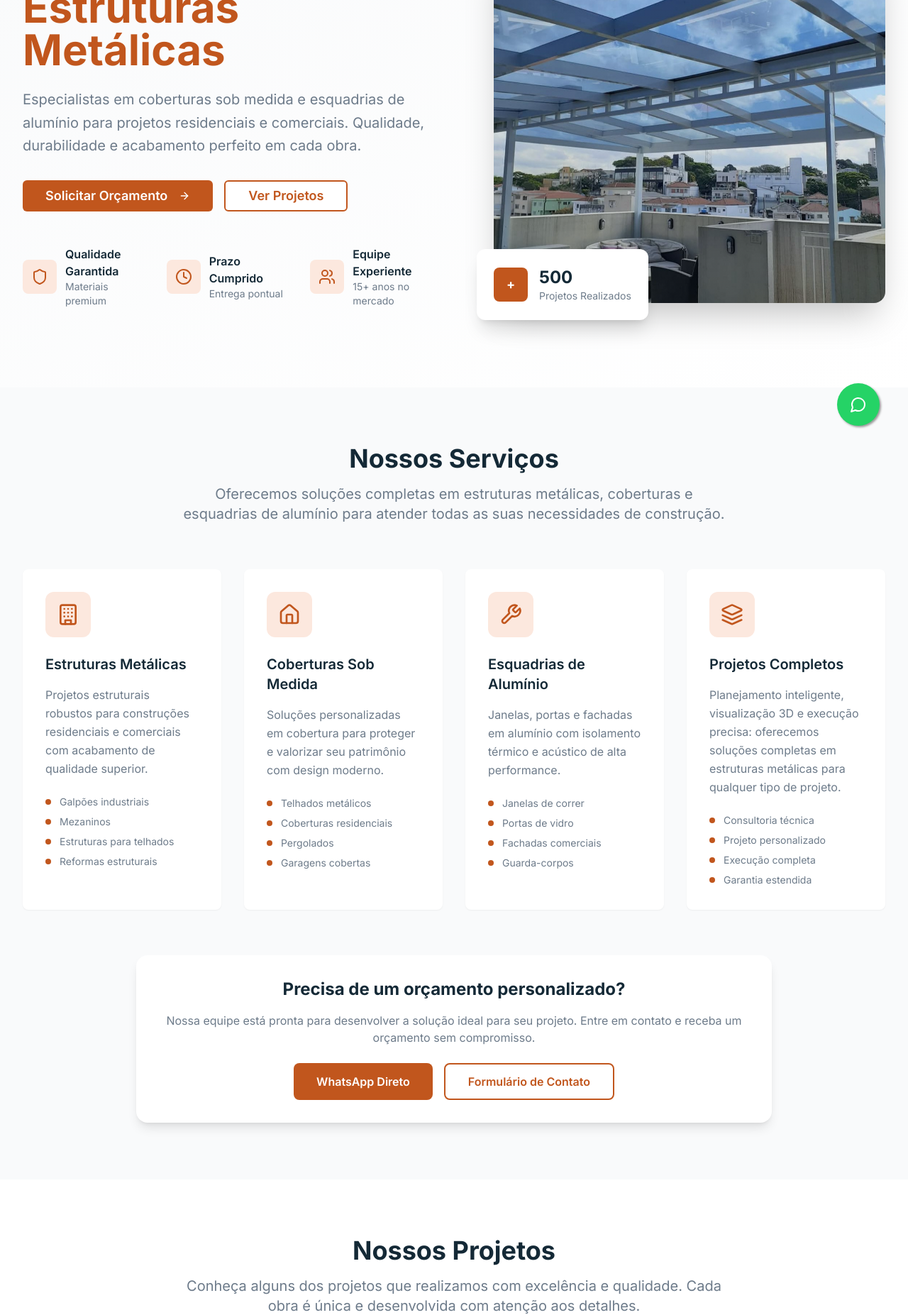
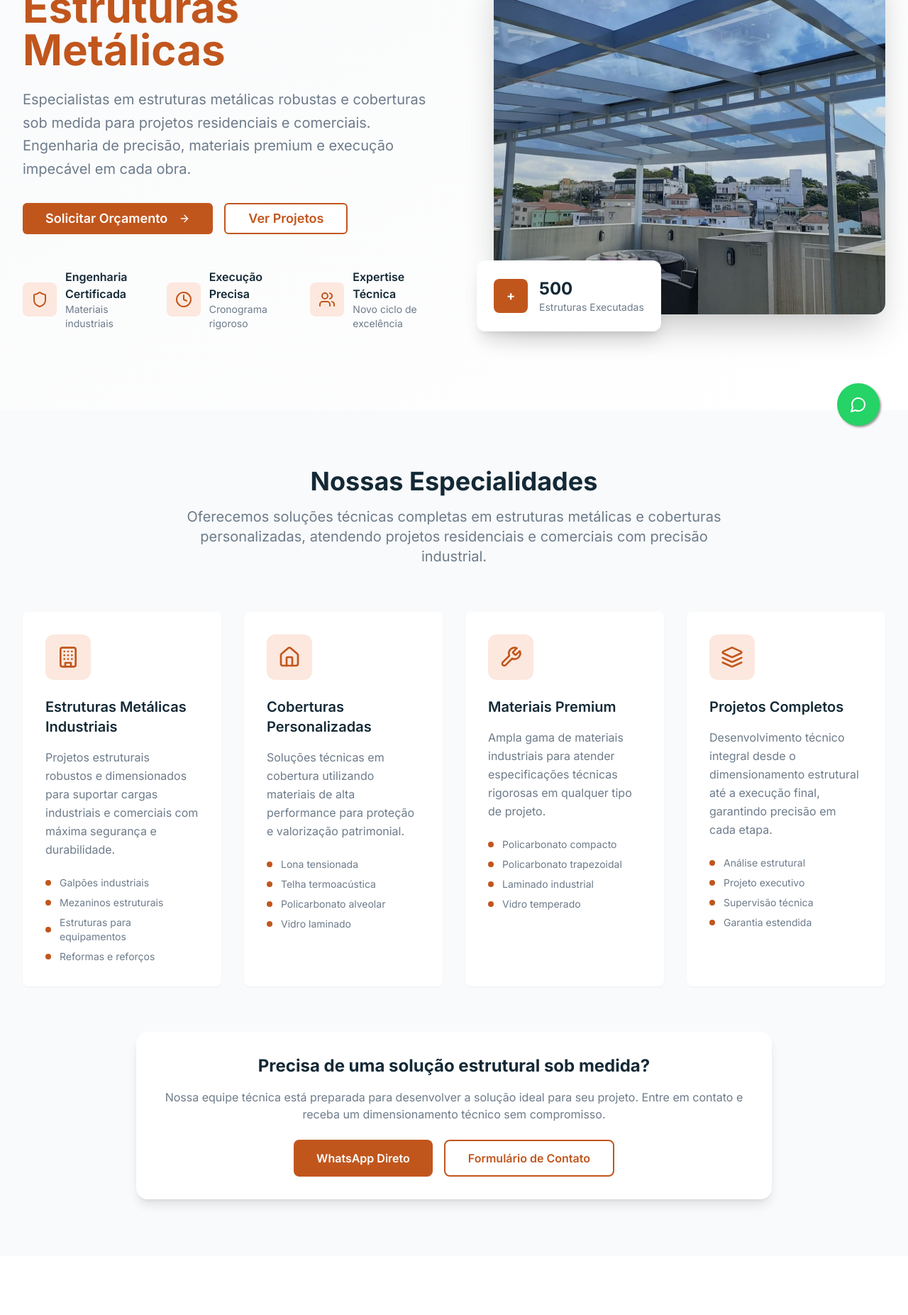
Before and after one commit to VictorAguiar95/ov-solucoes-web, a React (Vite) app: page / in a window 1280 px wide. Shown: the part 160-2013 px from the top of the page at 71% size. Built offline with nearby package versions, Linux system fonts and the light colour scheme.

Commit message:
Refactor website copy
Update website copy to reflect new focus on metallic structures and roofing, removing mentions of windows, doors, and aluminum frames. Emphasize material options, industrial tone, and new CNPJ.

```diff
--- a/src/components/Footer.tsx
+++ b/src/components/Footer.tsx
@@ -1,3 +1,4 @@
+
 import { Mail, Instagram, Phone, MapPin } from "lucide-react";
 
 const Footer = () => {
@@ -15,18 +16,18 @@ const Footer = () => {
               className="h-12 w-auto mb-4"
             />
             <p className="text-gray-300 mb-4 leading-relaxed">
-              Especialistas em estruturas metálicas, coberturas sob medida e esquadrias de alumínio.
-              Qualidade e confiança há mais de 7 anos.
+              Especialistas em estruturas metálicas e coberturas personalizadas.
+              Novo ciclo de excelência técnica com foco total em soluções estruturais.
             </p>
             <div className="text-sm text-gray-400">
-              <p className="font-semibold text-white mb-1">CNPJ: 30.711.649/0001-81</p>
+              <p className="font-semibold text-white mb-1">CNPJ: 61.431.261/0001-50</p>
               <p>Empresa regularizada e certificada</p>
             </div>
           </div>
 
           {/* Services */}
           <div>
-            <h3 className="text-lg font-semibold mb-4">Nossos Serviços</h3>
+            <h3 className="text-lg font-semibold mb-4">Nossas Especialidades</h3>
             <ul className="space-y-2 text-gray-300">
               <li>
                 <button
@@ -41,7 +42,7 @@ const Footer = () => {
                   onClick={() => document.getElementById('servicos')?.scrollIntoView({ behavior: 'smooth' })}
                   className="hover:text-primary transition-colors"
                 >
-                  Coberturas sob Medida
+                  Coberturas Personalizadas
                 </button>
               </li>
               <li>
@@ -49,7 +50,7 @@ const Footer = () => {
                   onClick={() => document.getElementById('servicos')?.scrollIntoView({ behavior: 'smooth' })}
                   className="hover:text-primary transition-colors"
                 >
-                  Esquadrias de Alumínio
+                  Materiais Premium
                 </button>
               </li>
               <li>
@@ -80,7 +81,7 @@ const Footer = () => {
                   onClick={() => document.getElementById('projetos')?.scrollIntoView({ behavior: 'smooth' })}
                   className="hover:text-primary transition-colors"
                 >
-                  Nossos Projetos
+                  Projetos Executados
                 </button>
               </li>
               <li>
@@ -88,7 +89,7 @@ const Footer = () => {
                   onClick={() => document.getElementById('depoimentos')?.scrollIntoView({ behavior: 'smooth' })}
                   className="hover:text-primary transition-colors"
                 >
-                  Depoimentos
+                  Reconhecimento
                 </button>
               </li>
               <li>
@@ -104,7 +105,7 @@ const Footer = () => {
 
           {/* Contact */}
           <div>
-            <h3 className="text-lg font-semibold mb-4">Contato</h3>
+            <h3 className="text-lg font-semibold mb-4">Contato Técnico</h3>
             <div className="space-y-3">
               <div className="flex items-center space-x-3">
                 <Phone className="h-4 w-4 text-primary flex-shrink-0" />
@@ -149,7 +150,7 @@ const Footer = () => {
 
             {/* Social Media */}
             <div className="mt-6">
-              <h4 className="text-sm font-semibold mb-3">Siga-nos</h4>
+              <h4 className="text-sm font-semibold mb-3">Conecte-se</h4>
               <div className="flex space-x-3">
                 <a
                   href="https://instagram.com/o.vsolucoes"
@@ -183,15 +184,15 @@ const Footer = () => {
           <div className="flex flex-col md:flex-row justify-between items-center">
             <div className="text-gray-400 text-sm mb-4 md:mb-0">
               <p>&copy; {currentYear} O.V Soluções em Estruturas Metálicas. Todos os direitos reservados.</p>
-              <p className="mt-1">CNPJ: 30.711.649/0001-81</p>
+              <p className="mt-1">CNPJ: 61.431.261/0001-50 - Novo ciclo de excelência técnica</p>
             </div>
 
             <div className="flex space-x-6 text-sm text-gray-400">
-              <span>Qualidade Garantida</span>
+              <span>Qualidade Industrial</span>
               <span>•</span>
-              <span>Atendimento 24h</span>
+              <span>Suporte Técnico 24h</span>
               <span>•</span>
-              <span>7 Anos de Experiência</span>
+              <span>Precisão Estrutural</span>
             </div>
           </div>
         </div>
--- a/src/components/Gallery.tsx
+++ b/src/components/Gallery.tsx
@@ -1,3 +1,4 @@
+
 import { useState } from "react";
 import { Card, CardContent } from "@/components/ui/card";
 import { Badge } from "@/components/ui/badge";
@@ -64,15 +65,15 @@ const Gallery = () => {
       title: "Residencial Grand Tolle - Construtora RFM",
       category: "residencial",
       images: grandTolleImages,
-      description: "São 25 toneladas foram 243 máxim-ar de banheiro - 216 Janelas integrada dormitórios - 108 Portas integrada - 108 Porta de correr quatro folhas - 108 Janela duas folhas e 108 portas veneziana ventilada.",
+      description: "Projeto estrutural completo com 25 toneladas de estrutura metálica. Execução de 243 elementos estruturais integrados ao sistema construtivo.",
       isCarousel: true
     },
     {
       id: 3,
-      title: "Cortinas Rolô em Lona Laminado de PVC",
+      title: "Cobertura em Lona Tensionada PVC",
       category: "comercial",
       images: cortinasRoloImages,
-      description: "Cortinas rolô em lona laminado de PVC sobre tecido de poliéster, com aditivos anti‑UV, antifungo e antioxidantes.",
+      description: "Sistema de cobertura em lona laminado de PVC sobre tecido de poliéster, com aditivos anti‑UV, antifungo e antioxidantes.",
       isCarousel: true
     },
     {
@@ -80,15 +81,15 @@ const Gallery = () => {
       title: "Estrutura em Telha Termoacústica",
       category: "comercial",
       images: estruturaComercialImages,
-      description: "Projeto em telha termoacústica branca. Estrutura em aço galvanizado pintado com tinta automotiva",
+      description: "Projeto executivo em telha termoacústica branca. Estrutura em aço galvanizado com tratamento anticorrosivo e pintura industrial.",
       isCarousel: true
     },
     {
       id: 5,
-      title: "Garagem Residencial",
+      title: "Cobertura em Policarbonato Compacto",
       category: "residencial",
       images: garagemResidencialImages,
-      description: "Cobertura em policarbonato compacto fumê. Estrutura 100% em alumínio",
+      description: "Cobertura residencial em policarbonato compacto fumê. Estrutura 100% em alumínio estrutural com fixações técnicas.",
       isCarousel: true
     },
     {
@@ -117,11 +118,11 @@ const Gallery = () => {
       <div className="max-w-7xl mx-auto px-4 sm:px-6 lg:px-8">
         <div className="text-center mb-16">
           <h2 className="text-4xl font-bold text-secondary-500 mb-4">
-            Nossos Projetos
+            Projetos Executados
           </h2>
           <p className="text-xl text-accent max-w-3xl mx-auto mb-8">
-            Conheça alguns dos projetos que realizamos com excelência e qualidade.
-            Cada obra é única e desenvolvida com atenção aos detalhes.
+            Conheça projetos estruturais que demonstram nossa capacidade técnica e precisão executiva.
+            Cada obra representa nossa expertise em soluções metálicas personalizadas.
           </p>
 
           {/* Filter Buttons */}
@@ -168,7 +169,7 @@ const Gallery = () => {
                 ) : (
                   <>
                     <img
-                      src={project.image}
+                      src={project.images?.[0]}
                       alt={project.title}
                       className="w-full h-64 object-cover group-hover:scale-110 transition-transform duration-500"
                     />
@@ -203,11 +204,11 @@ const Gallery = () => {
         <div className="text-center mt-16">
           <div className="bg-gradient-to-r from-primary-500 to-primary-600 rounded-2xl p-8 text-white">
             <h3 className="text-2xl font-bold mb-4">
-              Seu Projeto Pode Estar Aqui!
+              Sua Estrutura Pode Estar Aqui!
             </h3>
             <p className="text-primary-100 mb-6 max-w-2xl mx-auto">
-              Transforme sua ideia em realidade com nossa expertise em estruturas metálicas.
-              Solicite um orçamento personalizado e comece seu projeto hoje mesmo.
+              Transforme seu projeto em realidade com nossa expertise técnica em estruturas metálicas.
+              Solicite um dimensionamento personalizado e inicie seu projeto com precisão industrial.
             </p>
             <a
               href="https://wa.me/5511969490655?text=Olá! Vi os projetos no site e gostaria de solicitar um orçamento."
@@ -215,7 +216,7 @@ const Gallery = () => {
               rel="noopener noreferrer"
               className="inline-flex items-center justify-center px-8 py-3 bg-white text-primary font-semibold rounded-lg hover:bg-gray-100 transition-colors"
             >
-              Solicitar Orçamento Agora
+              Solicitar Orçamento Técnico
             </a>
           </div>
         </div>
--- a/src/components/Hero.tsx
+++ b/src/components/Hero.tsx
@@ -17,12 +17,12 @@ const Hero = () => {
           {/* Content */}
           <div className="animate-fade-in">
             <h1 className="text-4xl lg:text-6xl font-bold text-secondary-500 mb-6 leading-tight">
-              Soluções em
+              Excelência em
               <span className="text-primary block">Estruturas Metálicas</span>
             </h1>
             <p className="text-xl text-accent mb-8 leading-relaxed">
-              Especialistas em coberturas sob medida e esquadrias de alumínio para projetos residenciais e comerciais.
-              Qualidade, durabilidade e acabamento perfeito em cada obra.
+              Especialistas em estruturas metálicas robustas e coberturas sob medida para projetos residenciais e comerciais.
+              Engenharia de precisão, materiais premium e execução impecável em cada obra.
             </p>
 
             <div className="flex flex-col sm:flex-row gap-4 mb-12">
@@ -56,8 +56,8 @@ const Hero = () => {
                   <Shield className="h-6 w-6 text-primary" />
                 </div>
                 <div>
-                  <h3 className="font-semibold text-secondary-500">Qualidade Garantida</h3>
-                  <p className="text-sm text-accent">Materiais premium</p>
+                  <h3 className="font-semibold text-secondary-500">Engenharia Certificada</h3>
+                  <p className="text-sm text-accent">Materiais industriais</p>
                 </div>
               </div>
 
@@ -66,8 +66,8 @@ const Hero = () => {
                   <Clock className="h-6 w-6 text-primary" />
                 </div>
                 <div>
-                  <h3 className="font-semibold text-secondary-500">Prazo Cumprido</h3>
-                  <p className="text-sm text-accent">Entrega pontual</p>
+                  <h3 className="font-semibold text-secondary-500">Execução Precisa</h3>
+                  <p className="text-sm text-accent">Cronograma rigoroso</p>
                 </div>
               </div>
 
@@ -76,8 +76,8 @@ const Hero = () => {
                   <Users className="h-6 w-6 text-primary" />
                 </div>
                 <div>
-                  <h3 className="font-semibold text-secondary-500">Equipe Experiente</h3>
-                  <p className="text-sm text-accent">15+ anos no mercado</p>
+                  <h3 className="font-semibold text-secondary-500">Expertise Técnica</h3>
+                  <p className="text-sm text-accent">Novo ciclo de excelência</p>
                 </div>
               </div>
             </div>
@@ -102,7 +102,7 @@ const Hero = () => {
                 </div>
                 <div>
                   <p className="text-2xl font-bold text-secondary-500">500</p>
-                  <p className="text-sm text-accent">Projetos Realizados</p>
+                  <p className="text-sm text-accent">Estruturas Executadas</p>
                 </div>
               </div>
             </div>
--- a/src/components/Services.tsx
+++ b/src/components/Services.tsx
@@ -1,3 +1,4 @@
+
 import { Card, CardContent } from "@/components/ui/card";
 import { Building, Home, Wrench, Layers } from "lucide-react";
 
@@ -5,27 +6,27 @@ const Services = () => {
   const services = [
     {
       icon: Building,
-      title: "Estruturas Metálicas",
-      description: "Projetos estruturais robustos para construções residenciais e comerciais com acabamento de qualidade superior.",
-      features: ["Galpões industriais", "Mezaninos", "Estruturas para telhados", "Reformas estruturais"]
+      title: "Estruturas Metálicas Industriais",
+      description: "Projetos estruturais robustos e dimensionados para suportar cargas industriais e comerciais com máxima segurança e durabilidade.",
+      features: ["Galpões industriais", "Mezaninos estruturais", "Estruturas para equipamentos", "Reformas e reforços"]
     },
     {
       icon: Home,
-      title: "Coberturas Sob Medida",
-      description: "Soluções personalizadas em cobertura para proteger e valorizar seu patrimônio com design moderno.",
-      features: ["Telhados metálicos", "Coberturas residenciais", "Pergolados", "Garagens cobertas"]
+      title: "Coberturas Personalizadas",
+      description: "Soluções técnicas em cobertura utilizando materiais de alta performance para proteção e valorização patrimonial.",
+      features: ["Lona tensionada", "Telha termoacústica", "Policarbonato alveolar", "Vidro laminado"]
     },
     {
       icon: Wrench,
-      title: "Esquadrias de Alumínio",
-      description: "Janelas, portas e fachadas em alumínio com isolamento térmico e acústico de alta performance.",
-      features: ["Janelas de correr", "Portas de vidro", "Fachadas comerciais", "Guarda-corpos"]
+      title: "Materiais Premium",
+      description: "Ampla gama de materiais industriais para atender especificações técnicas rigorosas em qualquer tipo de projeto.",
+      features: ["Policarbonato compacto", "Policarbonato trapezoidal", "Laminado industrial", "Vidro temperado"]
     },
     {
       icon: Layers,
       title: "Projetos Completos",
-      description: "Planejamento inteligente, visualização 3D e execução precisa: oferecemos soluções completas em estruturas metálicas para qualquer tipo de projeto.",
-      features: ["Consultoria técnica", "Projeto personalizado", "Execução completa", "Garantia estendida"]
+      description: "Desenvolvimento técnico integral desde o dimensionamento estrutural até a execução final, garantindo precisão em cada etapa.",
+      features: ["Análise estrutural", "Projeto executivo", "Supervisão técnica", "Garantia estendida"]
     }
   ];
 
@@ -34,11 +35,11 @@ const Services = () => {
       <div className="max-w-7xl mx-auto px-4 sm:px-6 lg:px-8">
         <div className="text-center mb-16">
           <h2 className="text-4xl font-bold text-secondary-500 mb-4">
-            Nossos Serviços
+            Nossas Especialidades
           </h2>
           <p className="text-xl text-accent max-w-3xl mx-auto">
-            Oferecemos soluções completas em estruturas metálicas, coberturas e esquadrias de alumínio
-            para atender todas as suas necessidades de construção.
+            Oferecemos soluções técnicas completas em estruturas metálicas e coberturas personalizadas,
+            atendendo projetos residenciais e comerciais com precisão industrial.
           </p>
         </div>
 
@@ -74,11 +75,11 @@ const Services = () => {
         <div className="text-center mt-16">
           <div className="bg-white rounded-2xl shadow-lg p-8 max-w-4xl mx-auto">
             <h3 className="text-2xl font-bold text-secondary-500 mb-4">
-              Precisa de um orçamento personalizado?
+              Precisa de uma solução estrutural sob medida?
             </h3>
             <p className="text-accent mb-6">
-              Nossa equipe está pronta para desenvolver a solução ideal para seu projeto.
-              Entre em contato e receba um orçamento sem compromisso.
+              Nossa equipe técnica está preparada para desenvolver a solução ideal para seu projeto.
+              Entre em contato e receba um dimensionamento técnico sem compromisso.
             </p>
             <div className="flex flex-col sm:flex-row gap-4 justify-center">
               <a
--- a/src/components/Testimonials.tsx
+++ b/src/components/Testimonials.tsx
@@ -1,3 +1,4 @@
+
 import { Card, CardContent } from "@/components/ui/card";
 import { Star, Quote } from "lucide-react";
 
@@ -7,23 +8,23 @@ const Testimonials = () => {
       id: 1,
       name: "Carlos Mendes",
       role: "Proprietário - Residencial",
-      content: "Excelente qualidade! A O.V Soluções entregou minha cobertura metálica no prazo combinado e com acabamento impecável. Recomendo para quem busca qualidade e confiança.",
+      content: "Execução impecável! A O.V Soluções entregou minha estrutura metálica com cobertura no prazo exato e com acabamento de qualidade industrial. Recomendo pela seriedade e competência técnica.",
       rating: 5,
-      project: "Cobertura para área de lazer"
+      project: "Cobertura estrutural para área de lazer"
     },
     {
       id: 2,
       name: "Marina Silva",
       role: "Proprietário – Residencial",
-      content: "Profissionais muito competentes. Fizeram todo o projeto estrutural do nosso galpão e supervisionaram a obra do início ao fim. Resultado superou nossas expectativas.",
+      content: "Profissionais altamente qualificados. Desenvolveram todo o projeto estrutural e supervisionaram a execução com precisão técnica exemplar. Resultado superou nossas expectativas.",
       rating: 5,
-      project: "Cobertura em vidro refletivo para área gourmet"
+      project: "Cobertura em vidro laminado para área gourmet"
     },
     {
       id: 3,
       name: "Roberto Santos",
       role: "Engenheiro - Industrial",
-      content: "Parceria sólida há mais de 3 anos. Sempre entregam projetos de qualidade, no prazo e com preço justo. Equipe técnica muito preparada e atenciosa.",
+      content: "Parceria técnica consolidada há mais de 3 anos. Sempre entregam projetos estruturais de alta qualidade, cumprindo rigorosamente prazos e especificações técnicas. Equipe extremamente competente.",
       rating: 5,
       project: "Múltiplos projetos industriais"
     },
@@ -31,7 +32,7 @@ const Testimonials = () => {
       id: 4,
       name: "Ana Paula",
       role: "Arquiteta",
-      content: "Trabalho em conjunto impecável. A O.V Soluções sempre encontra as melhores soluções técnicas para nossos projetos arquitetônicos. Parceria de confiança.",
+      content: "Colaboração técnica excepcional. A O.V Soluções sempre desenvolve as melhores soluções estruturais para nossos projetos arquitetônicos. Parceria de total confiança técnica.",
       rating: 5,
       project: "Projetos residenciais de alto padrão"
     },
@@ -39,7 +40,7 @@ const Testimonials = () => {
       id: 5,
       name: "João Pereira",
       role: "Proprietário - Residencial",
-      content: "Reformaram toda a estrutura metálica da minha casa. Trabalho limpo, organizado e com excelente acabamento. Cumpriram todos os prazos acordados.",
+      content: "Executaram toda a reforma estrutural da minha propriedade. Trabalho organizado, limpo e com excelente acabamento técnico. Cumpriram rigorosamente o cronograma estabelecido.",
       rating: 5,
       project: "Reforma estrutural completa"
     },
@@ -47,9 +48,9 @@ const Testimonials = () => {
       id: 6,
       name: "Luciana Costa",
       role: "Administradora",
-      content: "Atendimento excepcional desde o primeiro contato. Equipe sempre disponível para esclarecer dúvidas e fazer ajustes. Resultado final perfeito!",
+      content: "Atendimento técnico excepcional desde o primeiro contato. Equipe sempre disponível para esclarecimentos e ajustes no projeto. Execução final com precisão absoluta!",
       rating: 5,
-      project: "Esquadrias de alumínio"
+      project: "Estrutura metálica comercial"
     }
   ];
 
@@ -67,11 +68,11 @@ const Testimonials = () => {
       <div className="max-w-7xl mx-auto px-4 sm:px-6 lg:px-8">
         <div className="text-center mb-16">
           <h2 className="text-4xl font-bold text-secondary-500 mb-4">
-            O Que Nossos Clientes Dizem
+            Reconhecimento Técnico
           </h2>
           <p className="text-xl text-accent max-w-3xl mx-auto">
-            A satisfação dos nossos clientes é nossa maior conquista. Veja os depoimentos
-            de quem já confiou na O.V Soluções para seus projetos.
+            A excelência dos nossos projetos estruturais é reconhecida por clientes que valorizam
+            precisão técnica e qualidade executiva em estruturas metálicas.
           </p>
         </div>
 
@@ -79,15 +80,15 @@ const Testimonials = () => {
         <div className="grid grid-cols-1 md:grid-cols-4 gap-8 mb-16">
           <div className="text-center">
             <div className="text-4xl font-bold text-primary mb-2">500+</div>
-            <div className="text-accent">Projetos Concluídos</div>
+            <div className="text-accent">Estruturas Executadas</div>
           </div>
           <div className="text-center">
-            <div className="text-4xl font-bold text-primary mb-2">7</div>
-            <div className="text-accent">Anos de Experiência</div>
+            <div className="text-4xl font-bold text-primary mb-2">Novo</div>
+            <div className="text-accent">Ciclo de Excelência</div>
           </div>
           <div className="text-center">
-            <div className="text-4xl font-bold text-primary mb-2">98%</div>
-            <div className="text-accent">Clientes Satisfeitos</div>
+            <div className="text-4xl font-bold text-primary mb-2">100%</div>
+            <div className="text-accent">Precisão Técnica</div>
           </div>
           <div className="text-center">
             <div className="text-4xl font-bold text-primary mb-2">24h</div>
@@ -142,7 +143,7 @@ const Testimonials = () => {
                 </div>
                 <div className="text-left">
                   <h4 className="font-semibold text-secondary-500">Empresa Regularizada</h4>
-                  <p className="text-sm text-accent">CNPJ: 30.711.649/0001-81</p>
+                  <p className="text-sm text-accent">CNPJ: 61.431.261/0001-50</p>
                 </div>
               </div>
 
@@ -153,8 +154,8 @@ const Testimonials = () => {
                   </div>
                 </div>
                 <div className="text-left">
-                  <h4 className="font-semibold text-secondary-500">Qualidade Certificada</h4>
-                  <p className="text-sm text-accent">Materiais premium</p>
+                  <h4 className="font-semibold text-secondary-500">Qualidade Industrial</h4>
+                  <p className="text-sm text-accent">Materiais certificados</p>
                 </div>
               </div>
 
@@ -165,8 +166,8 @@ const Testimonials = () => {
                   </div>
                 </div>
                 <div className="text-left">
-                  <h4 className="font-semibold text-secondary-500">Atendimento Ágil</h4>
-                  <p className="text-sm text-accent">Resposta em 24h</p>
+                  <h4 className="font-semibold text-secondary-500">Suporte Técnico</h4>
+                  <p className="text-sm text-accent">Acompanhamento integral</p>
                 </div>
               </div>
             </div>
```
